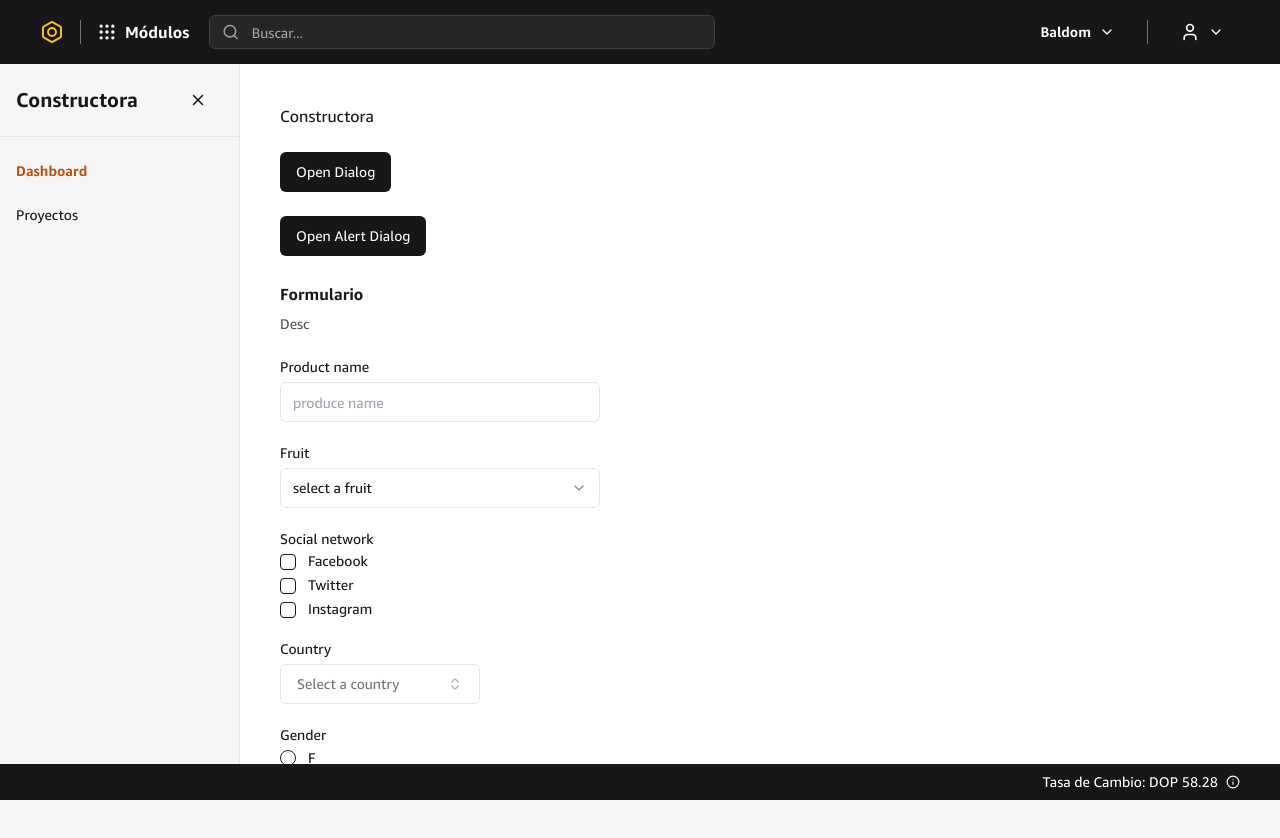
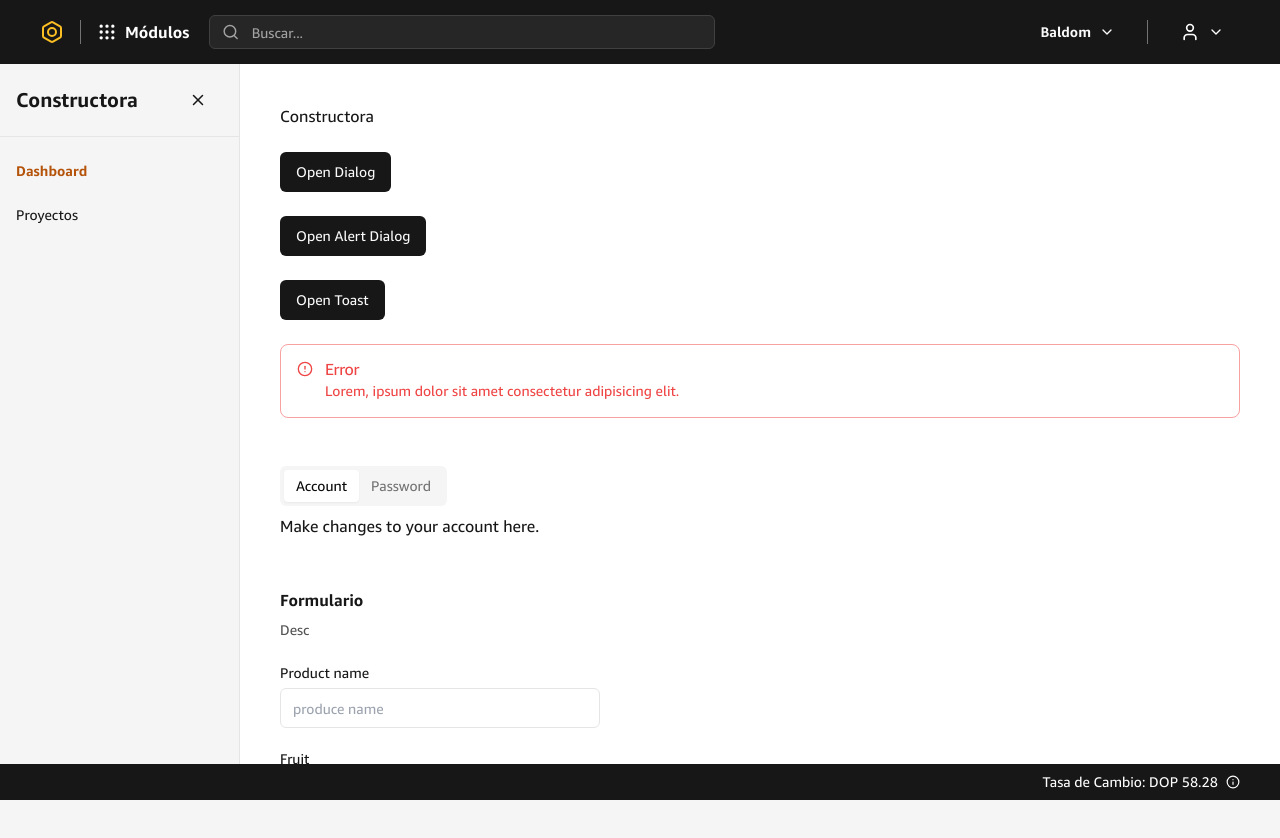
Before and after one commit to habilisoft/zemi-ui, a React (Vite) app: page /construction in a window 1280 px wide. Shown: the top 838 px of the page. Before the commit the page ends 800 px from the top, so only its background shows below. Built offline with nearby package versions, Linux system fonts and the light colour scheme.

Commit message:
feat: add alert, toast and tabs component

```diff
--- a/package.json
+++ b/package.json
@@ -22,6 +22,7 @@
     "@radix-ui/react-radio-group": "^1.1.3",
     "@radix-ui/react-select": "^2.0.0",
     "@radix-ui/react-slot": "^1.0.2",
+    "@radix-ui/react-tabs": "^1.0.4",
     "@sentry/react": "^8.0.0",
     "@tanstack/react-table": "^8.17.3",
     "class-variance-authority": "^0.7.0",
@@ -29,11 +30,13 @@
     "cmdk": "^1.0.0",
     "date-fns": "^3.6.0",
     "lucide-react": "^0.378.0",
+    "next-themes": "^0.3.0",
     "react": "^18.2.0",
     "react-day-picker": "^8.10.1",
     "react-dom": "^18.2.0",
     "react-hook-form": "^7.51.4",
     "react-router-dom": "^6.23.1",
+    "sonner": "^1.4.41",
     "tailwind-merge": "^2.3.0",
     "tailwindcss-animate": "^1.0.7",
     "zod": "^3.23.8"
--- /dev/null
+++ b/src/components/ui/alert.tsx
@@ -0,0 +1,59 @@
+import * as React from "react"
+import { cva, type VariantProps } from "class-variance-authority"
+
+import { cn } from "@/lib/utils"
+
+const alertVariants = cva(
+  "relative w-full rounded-lg border p-4 [&>svg~*]:pl-7 [&>svg+div]:translate-y-[-3px] [&>svg]:absolute [&>svg]:left-4 [&>svg]:top-4 [&>svg]:text-foreground",
+  {
+    variants: {
+      variant: {
+        default: "bg-background text-foreground",
+        destructive:
+          "border-destructive/50 text-destructive dark:border-destructive [&>svg]:text-destructive",
+      },
+    },
+    defaultVariants: {
+      variant: "default",
+    },
+  }
+)
+
+const Alert = React.forwardRef<
+  HTMLDivElement,
+  React.HTMLAttributes<HTMLDivElement> & VariantProps<typeof alertVariants>
+>(({ className, variant, ...props }, ref) => (
+  <div
+    ref={ref}
+    role="alert"
+    className={cn(alertVariants({ variant }), className)}
+    {...props}
+  />
+))
+Alert.displayName = "Alert"
+
+const AlertTitle = React.forwardRef<
+  HTMLParagraphElement,
+  React.HTMLAttributes<HTMLHeadingElement>
+>(({ className, ...props }, ref) => (
+  <h5
+    ref={ref}
+    className={cn("mb-1 font-medium leading-none tracking-tight", className)}
+    {...props}
+  />
+))
+AlertTitle.displayName = "AlertTitle"
+
+const AlertDescription = React.forwardRef<
+  HTMLParagraphElement,
+  React.HTMLAttributes<HTMLParagraphElement>
+>(({ className, ...props }, ref) => (
+  <div
+    ref={ref}
+    className={cn("text-sm [&_p]:leading-relaxed", className)}
+    {...props}
+  />
+))
+AlertDescription.displayName = "AlertDescription"
+
+export { Alert, AlertTitle, AlertDescription }
--- /dev/null
+++ b/src/components/ui/sonner.tsx
@@ -0,0 +1,29 @@
+import { useTheme } from "next-themes"
+import { Toaster as Sonner } from "sonner"
+
+type ToasterProps = React.ComponentProps<typeof Sonner>
+
+const Toaster = ({ ...props }: ToasterProps) => {
+  const { theme = "system" } = useTheme()
+
+  return (
+    <Sonner
+      theme={theme as ToasterProps["theme"]}
+      className="toaster group"
+      toastOptions={{
+        classNames: {
+          toast:
+            "group toast group-[.toaster]:bg-background group-[.toaster]:text-foreground group-[.toaster]:border-border group-[.toaster]:shadow-lg",
+          description: "group-[.toast]:text-muted-foreground",
+          actionButton:
+            "group-[.toast]:bg-primary group-[.toast]:text-primary-foreground",
+          cancelButton:
+            "group-[.toast]:bg-muted group-[.toast]:text-muted-foreground",
+        },
+      }}
+      {...props}
+    />
+  )
+}
+
+export { Toaster }
--- /dev/null
+++ b/src/components/ui/tabs.tsx
@@ -0,0 +1,53 @@
+import * as React from "react"
+import * as TabsPrimitive from "@radix-ui/react-tabs"
+
+import { cn } from "@/lib/utils"
+
+const Tabs = TabsPrimitive.Root
+
+const TabsList = React.forwardRef<
+  React.ElementRef<typeof TabsPrimitive.List>,
+  React.ComponentPropsWithoutRef<typeof TabsPrimitive.List>
+>(({ className, ...props }, ref) => (
+  <TabsPrimitive.List
+    ref={ref}
+    className={cn(
+      "inline-flex h-10 items-center justify-center rounded-md bg-muted p-1 text-muted-foreground",
+      className
+    )}
+    {...props}
+  />
+))
+TabsList.displayName = TabsPrimitive.List.displayName
+
+const TabsTrigger = React.forwardRef<
+  React.ElementRef<typeof TabsPrimitive.Trigger>,
+  React.ComponentPropsWithoutRef<typeof TabsPrimitive.Trigger>
+>(({ className, ...props }, ref) => (
+  <TabsPrimitive.Trigger
+    ref={ref}
+    className={cn(
+      "inline-flex items-center justify-center whitespace-nowrap rounded-sm px-3 py-1.5 text-sm font-medium ring-offset-background transition-all focus-visible:outline-none focus-visible:ring-2 focus-visible:ring-ring focus-visible:ring-offset-2 disabled:pointer-events-none disabled:opacity-50 data-[state=active]:bg-background data-[state=active]:text-foreground data-[state=active]:shadow-sm",
+      className
+    )}
+    {...props}
+  />
+))
+TabsTrigger.displayName = TabsPrimitive.Trigger.displayName
+
+const TabsContent = React.forwardRef<
+  React.ElementRef<typeof TabsPrimitive.Content>,
+  React.ComponentPropsWithoutRef<typeof TabsPrimitive.Content>
+>(({ className, ...props }, ref) => (
+  <TabsPrimitive.Content
+    ref={ref}
+    className={cn(
+      "mt-2 ring-offset-background focus-visible:outline-none focus-visible:ring-2 focus-visible:ring-ring focus-visible:ring-offset-2",
+      className
+    )}
+    {...props}
+  />
+))
+TabsContent.displayName = TabsPrimitive.Content.displayName
+
+export { Tabs, TabsList, TabsTrigger, TabsContent }
--- a/src/layouts/root-layout.tsx
+++ b/src/layouts/root-layout.tsx
@@ -1,4 +1,5 @@
 import { Outlet } from "react-router-dom";
+import { Toaster } from "@/components/ui/sonner";
 // import ls from "@livesession/sdk";
 import { Header } from "@/components/header";
 import { Footer } from "@/components/footer";
@@ -16,6 +17,7 @@ export const RootLayout = () => {
         <Outlet />
       </div>
       <Footer />
+      <Toaster position="top-right" richColors />
     </div>
   );
 };
--- a/src/modules/construction/construction.tsx
+++ b/src/modules/construction/construction.tsx
@@ -1,10 +1,14 @@
 import { AlertDialog } from "@/components/ui/alert-dialog";
 import { Button } from "@/components/ui/button";
+import { Alert, AlertDescription, AlertTitle } from "@/components/ui/alert";
 import { CompoundForm } from "@/components/ui/compound-form";
+import { toast } from "sonner";
 import { Dialog } from "@/components/ui/dialog";
 import { IFormSchema } from "@/types";
+import { Tabs, TabsContent, TabsList, TabsTrigger } from "@/components/ui/tabs";
 import { useState } from "react";
 import { z } from "zod";
+import { AlertCircle } from "lucide-react";
 
 const formData: IFormSchema = {
   inputs: [
@@ -111,6 +115,32 @@ export const Construction = () => {
       </Button>
       <br />
       <br />
+      <Button onClick={() => toast.success("Proyecto creado exitosamente")}>
+        Open Toast
+      </Button>
+      <br />
+      <br />
+      <Alert variant="destructive">
+        <AlertCircle className="h-4 w-4" />
+        <AlertTitle>Error</AlertTitle>
+        <AlertDescription>
+          Lorem, ipsum dolor sit amet consectetur adipisicing elit.
+        </AlertDescription>
+      </Alert>
+      <br />
+      <br />
+      <Tabs defaultValue="account" className="w-[400px]">
+        <TabsList>
+          <TabsTrigger value="account">Account</TabsTrigger>
+          <TabsTrigger value="password">Password</TabsTrigger>
+        </TabsList>
+        <TabsContent value="account">
+          Make changes to your account here.
+        </TabsContent>
+        <TabsContent value="password">Change your password here.</TabsContent>
+      </Tabs>
+      <br />
+      <br />
       <div className="w-1/3">
         <CompoundForm
           inputs={formData.inputs}
```
Also changed, not shown: 1 other file (tests, documents, lock files or other folders).
